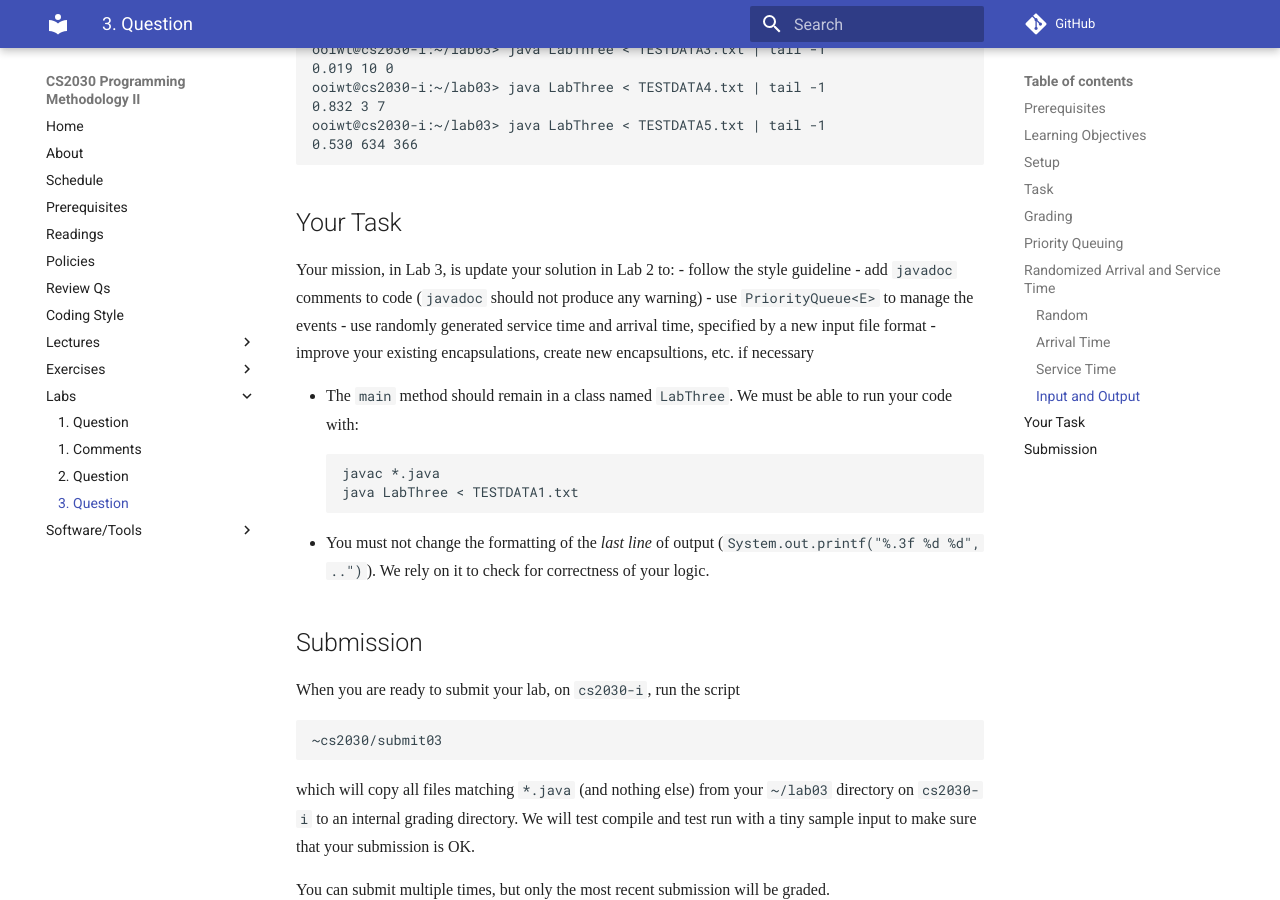
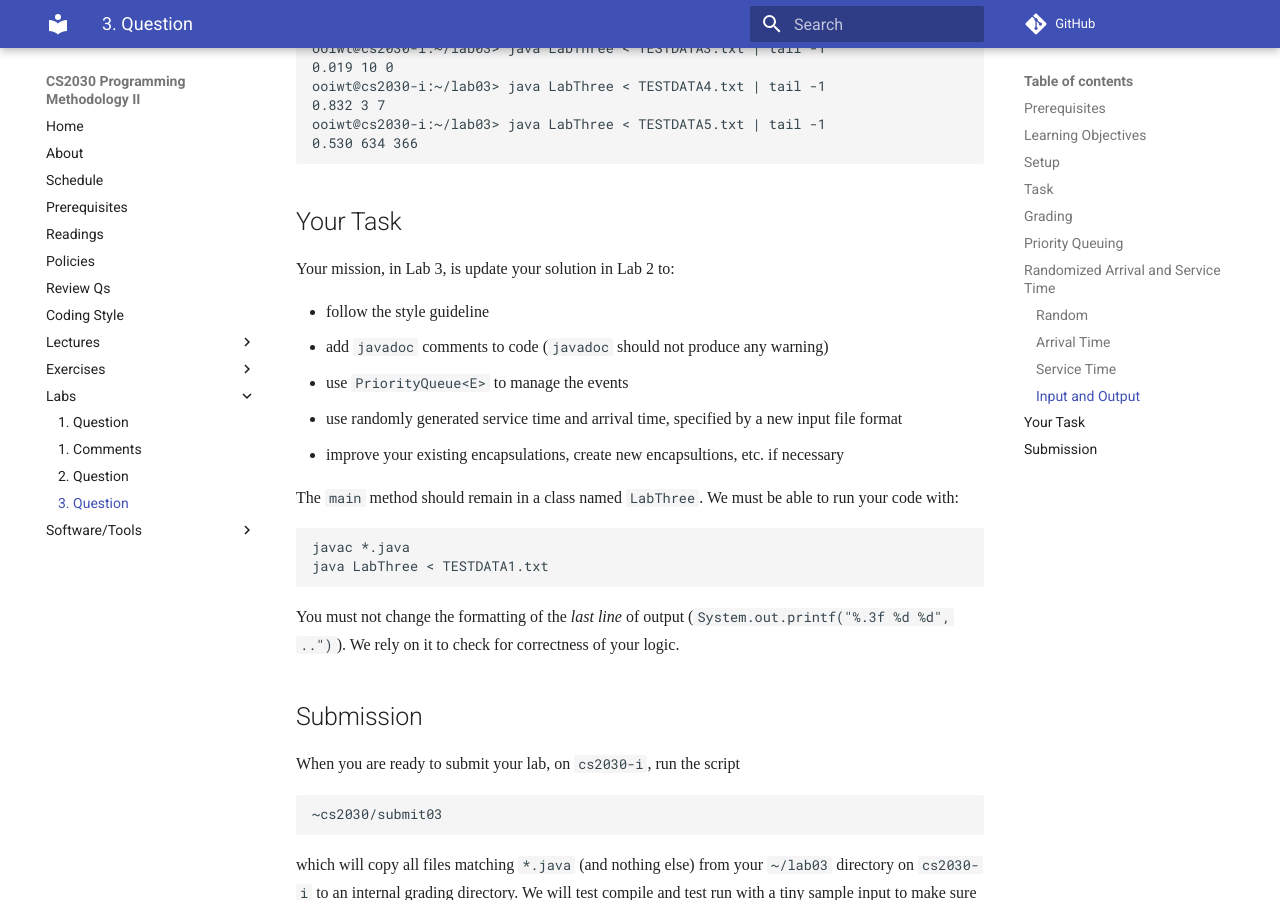
Before and after one commit to nus-cs2030/1718-s2, an MkDocs documentation site: the page built from docs/lab3.md, in a window 1280 px wide and 900 px high, scrolled down 4931 px. Built offline with MkDocs 1.6.1 and Material for MkDocs 9.7.7, drawn with Linux system fonts in a browser that asks for light colours; some web fonts are replaced; formulas are drawn with MathJax 3; comment, search, counter and statistics services are not loaded; old or Windows-style settings are respelled for this version of MkDocs; some of the changed text lies outside the part shown.

Commit message:
Fixed typos

````diff
--- a/docs/lab3.md
+++ b/docs/lab3.md
@@ -60,7 +60,7 @@
 
 The first change you need to do in this assignment is to use one of the Java Collection classes to manage the events.  In `LabTwo.java`, we keep all the events in an array, and scanned through it to find the event with the smallest (i.e., earliest) timestamp.  This is not efficient, since scanning through all the events takes time that increases linearly with the number of events[^2].
 
-Java Collection provides a class that is perfect for our use: [`PriorityQueue<E>`](https://docs.oracle.com/javase/8/docs/api/java/util/PriorityQueue.html).  A `PriorityQueue` keeps a collection of elements, the elements are given certain priority.  Elements can be added with `[add(E e)](https://docs.oracle.com/javase/8/docs/api/java/util/PriorityQueue.html#add-E-)` method.  To retrieve and remove the elements with highest priority, we use the `[poll()](https://docs.oracle.com/javase/8/docs/api/java/util/PriorityQueue.html#poll--)` method, which returns an object of type `E`, or `null` is the queue is empty.
+Java Collection provides a class that is perfect for our use: [`PriorityQueue<E>`](https://docs.oracle.com/javase/8/docs/api/java/util/PriorityQueue.html).  A `PriorityQueue` keeps a collection of elements, the elements are given certain priority.  Elements can be added with `[add(E e)]`(https://docs.oracle.com/javase/8/docs/api/java/util/PriorityQueue.html#add-E-) method.  To retrieve and remove the elements with highest priority, we use the `[poll()]`(https://docs.oracle.com/javase/8/docs/api/java/util/PriorityQueue.html#poll--) method, which returns an object of type `E`, or `null` is the queue is empty.
 
 In our case, the event with the smallest timestamp have the highest priority.  To tell the `PriorityQueue<E>` class how to order the events so that smaller timestamp has higher priority, we use the [`PriorityQueue<E>` constructor](https://docs.oracle.com/javase/8/docs/api/java/util/PriorityQueue.html#PriorityQueue-java.util.Comparator-) that takes in a `Comparator` object, just like we see in [Lecture 5](lec5.md)[^3].
 
@@ -153,18 +153,20 @@
 ## Your Task
 
 Your mission, in Lab 3, is update your solution in Lab 2 to:
+
 - follow the style guideline
 - add `javadoc` comments to code (`javadoc` should not produce any warning)
 - use `PriorityQueue<E>` to manage the events
 - use randomly generated service time and arrival time, specified by a new input file format
 - improve your existing encapsulations, create new encapsultions, etc. if necessary
 
-- The `main` method should remain in a class named `LabThree`.  We must be able to run your code with:
+The `main` method should remain in a class named `LabThree`.  We must be able to run your code with:
 ```
 javac *.java
 java LabThree < TESTDATA1.txt
 ```
-- You must not change the formatting of the _last line_ of output (`System.out.printf("%.3f %d %d", ..")`).  We rely on it to check for correctness of your logic.
+
+You must not change the formatting of the _last line_ of output (`System.out.printf("%.3f %d %d", ..")`).  We rely on it to check for correctness of your logic.
 
 ## Submission
 
````
